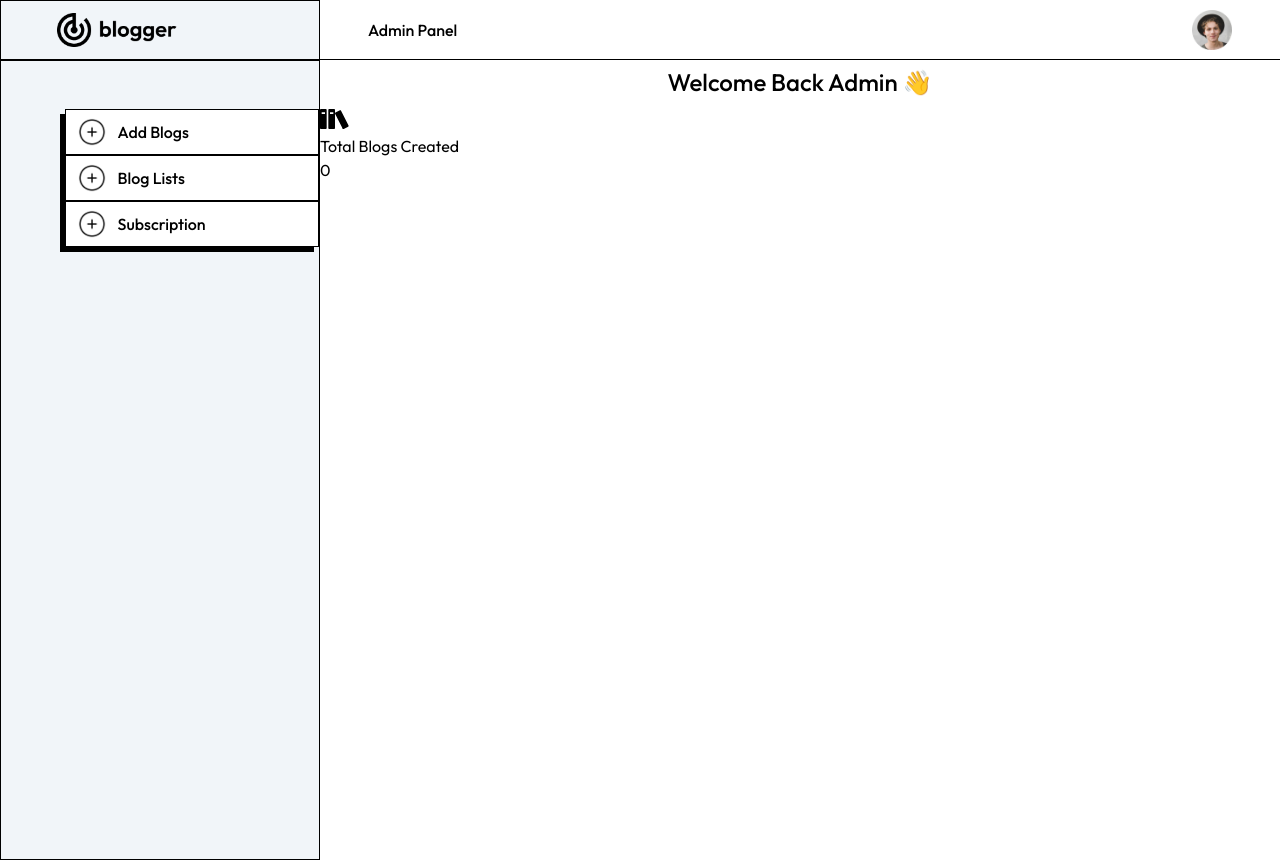
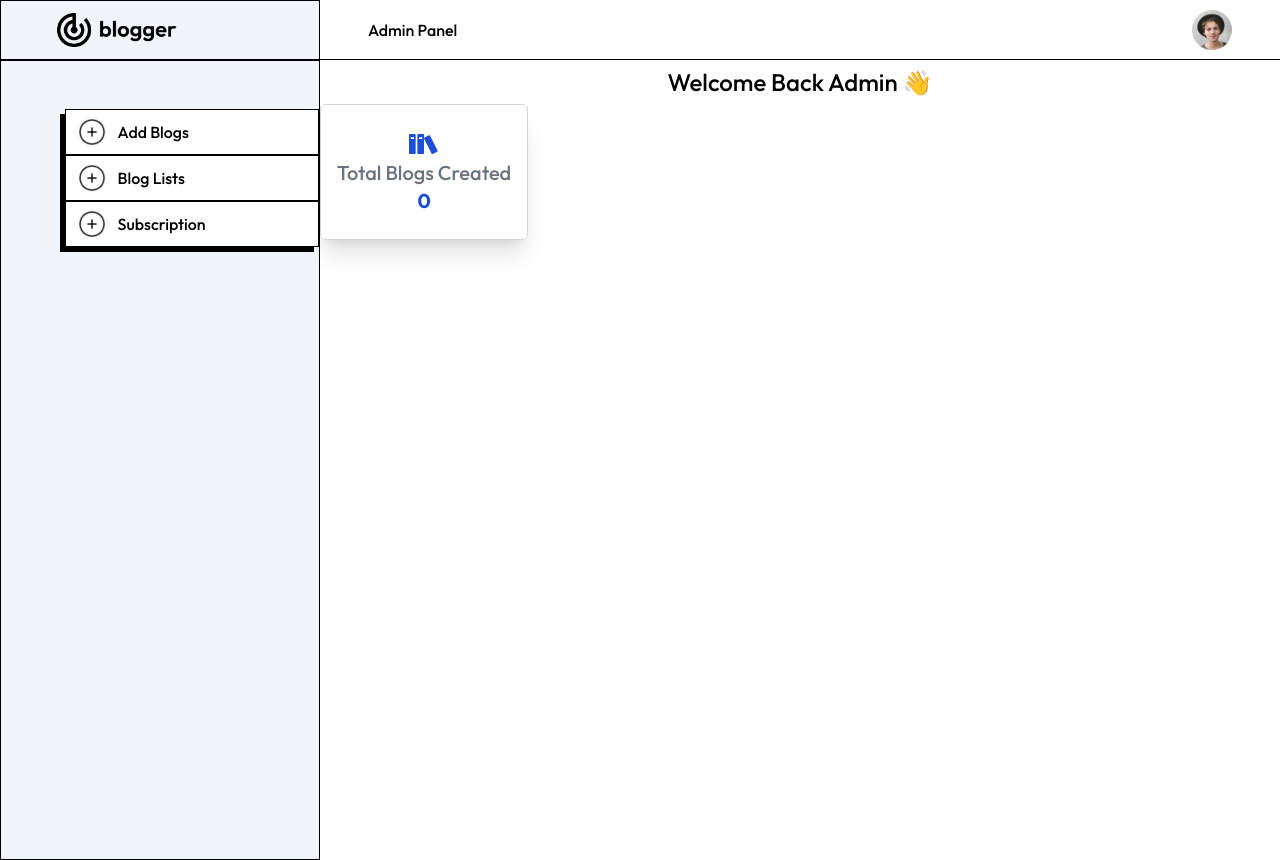
Before and after one commit to HarishBabu-DV/Blog-App, a Next.js app: page /admin in a window 1280 px wide. Built offline with nearby package versions, Linux system fonts and the light colour scheme; no server answers; the database is empty.

Commit message:
modified ui no of blogs count in admin

```diff
--- a/app/admin/page.tsx
+++ b/app/admin/page.tsx
@@ -19,12 +19,12 @@ const page = () => {
       <h1 className='text-2xl font-medium text-center py-1.5'>Welcome Back Admin &#128075;</h1>
 
 
-      <div>
+      <div className='flex flex-col items-center shadow-xl w-max rounded-md px-4 py-6 border-[1px] border-gray-300 '>
         <div>
-          <iconContents.bookIcon className='text-3xl'/>
+          <iconContents.bookIcon className=' text-blue-700 text-3xl'/>
         </div>
-        <h2>Total Blogs Created</h2>
-        <p>{blogDetails.length}</p>
+        <h2 className='text-xl text-gray-500 font-medium'>Total Blogs Created</h2>
+        <p className='text-xl font-bold text-blue-700'>{blogDetails.length}</p>
       </div>
     </section>
   )
```
